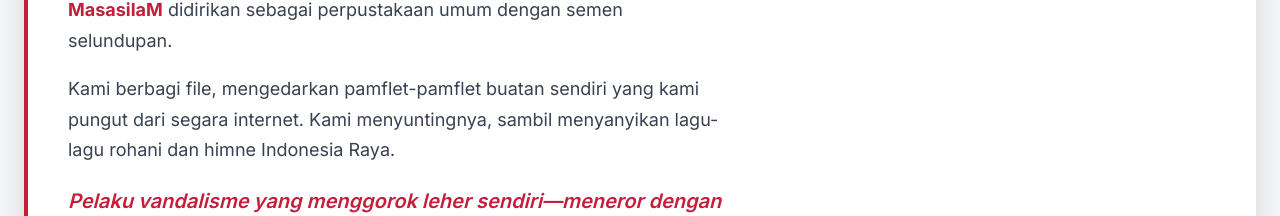
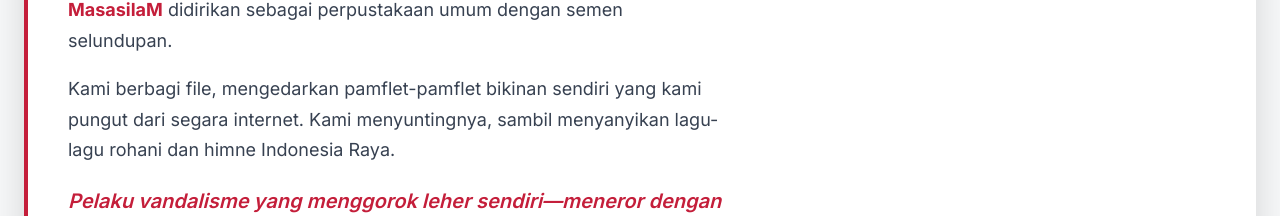
Before and after one commit to masasilam/masasilam-web, a React (Vite) app: page /tentang in a window 1280 px wide. Shown: the part 685-901 px from the top of the page. Built offline with nearby package versions, Linux system fonts and the light colour scheme; no server answers.

Commit message:
Initial Commit

```diff
--- a/src/pages/AboutPage.jsx
+++ b/src/pages/AboutPage.jsx
@@ -59,7 +59,7 @@
             </p>
 
             <p className="text-base sm:text-lg leading-relaxed text-gray-700 dark:text-gray-300 mb-4">
-              Kami berbagi file, mengedarkan pamflet-pamflet buatan sendiri yang kami pungut dari segara internet. Kami menyuntingnya, sambil menyanyikan lagu-lagu rohani dan himne Indonesia Raya.
+              Kami berbagi file, mengedarkan pamflet-pamflet bikinan sendiri yang kami pungut dari segara internet. Kami menyuntingnya, sambil menyanyikan lagu-lagu rohani dan himne Indonesia Raya.
             </p>
 
             <p className="text-lg sm:text-xl leading-relaxed text-primary font-semibold italic mb-6">
```
